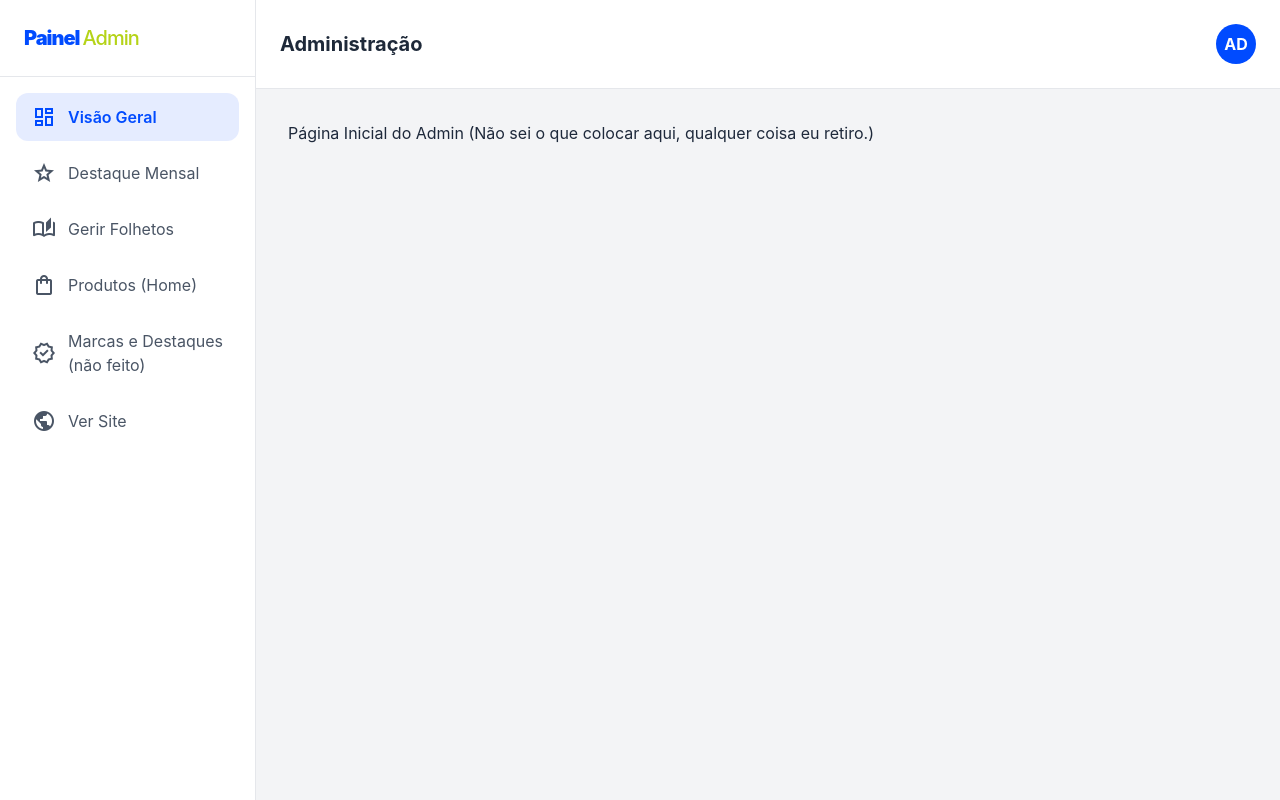
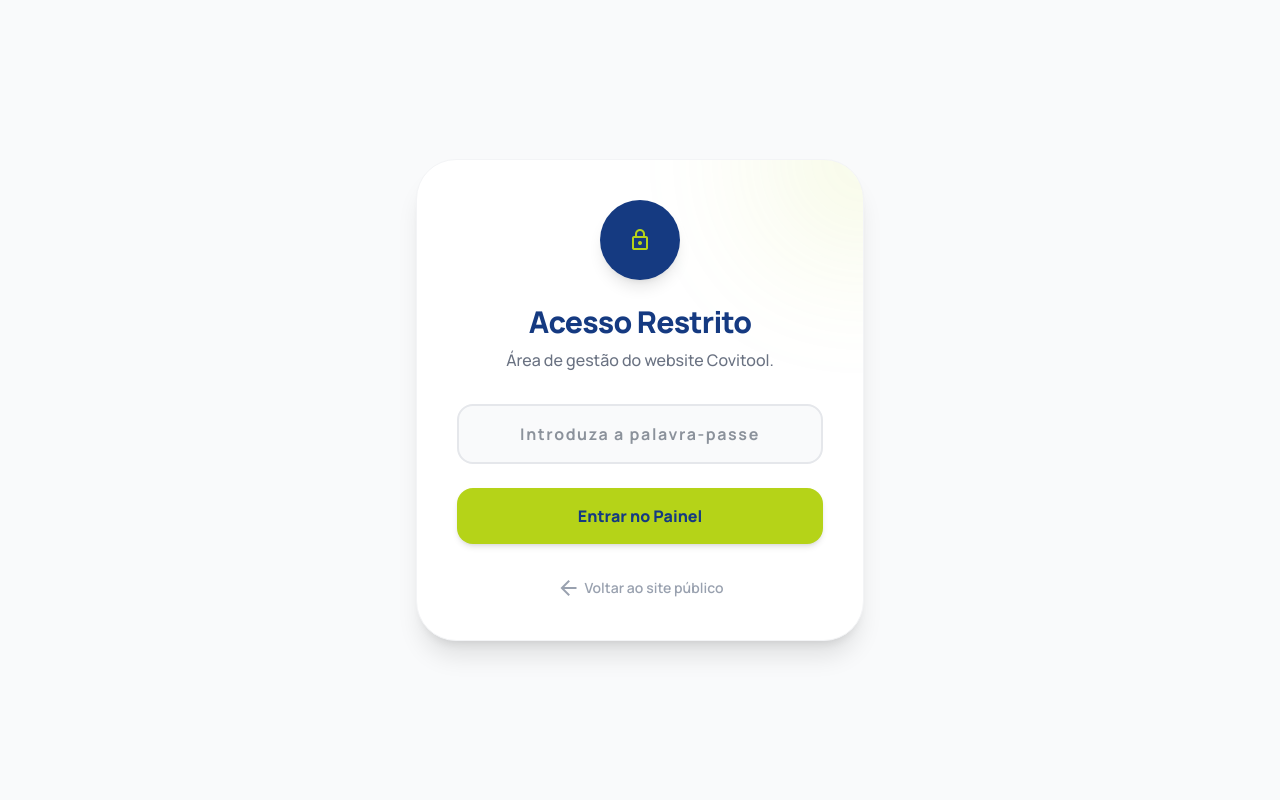
Before and after one commit to layoutdev-pt/Covitool, a React (Vite) app: page /admin in a window 1280 px wide. Built offline with nearby package versions, Linux system fonts and the light colour scheme.

Commit message:
Adicionado senha dashboard, removido admin do header e adicionado botao no hero

```diff
--- a/src/components/AdminLayout.tsx
+++ b/src/components/AdminLayout.tsx
@@ -1,40 +1,111 @@
-import React from 'react';
+import React, { useState, useEffect } from 'react';
 import { Link, useLocation, Outlet } from 'react-router-dom';
 
 const AdminLayout: React.FC = () => {
   const location = useLocation();
 
-    const menuItems = [
+  // Estados para gerir a autenticação
+  const [isAuthenticated, setIsAuthenticated] = useState(false);
+  const [password, setPassword] = useState('');
+  const [error, setError] = useState(false);
+
+  // Verifica se já existe uma sessão ativa ao carregar a página
+  useEffect(() => {
+    const auth = sessionStorage.getItem('admin_auth');
+    if (auth === 'true') setIsAuthenticated(true);
+  }, []);
+
+  const handleLogin = (e: React.FormEvent) => {
+    e.preventDefault();
+    // AQUI DEFINES A TUA SENHA (neste caso, covi2026)
+    if (password === 'covi2026') {
+      sessionStorage.setItem('admin_auth', 'true');
+      setIsAuthenticated(true);
+      setError(false);
+    } else {
+      setError(true);
+      setPassword('');
+    }
+  };
+
+  const handleLogout = () => {
+    sessionStorage.removeItem('admin_auth');
+    setIsAuthenticated(false);
+  };
+
+  const menuItems = [
     { path: '/admin', icon: 'dashboard', label: 'Visão Geral' },
     { path: '/admin/destaque-home', icon: 'star', label: 'Destaque Mensal' },
+    { path: '/admin/produtos', icon: 'shopping_bag', label: 'Produtos (Home)' },
     { path: '/admin/folhetos', icon: 'auto_stories', label: 'Gerir Folhetos' },
-    { path: '/admin/produtos', icon: 'shopping_bag', label: 'Produtos (Home)' },
-    { path: '/admin/marcas', icon: 'verified', label: 'Marcas e Destaques (não feito)' },
     { path: '/', icon: 'public', label: 'Ver Site' },
   ];
 
+  // ECRÃ DE BLOQUEIO (Se não estiver autenticado)
+  if (!isAuthenticated) {
+    return (
+      <div className="min-h-screen bg-gray-50 flex items-center justify-center p-4">
+        <div className="bg-white p-10 rounded-[40px] shadow-xl border border-gray-100 w-full max-w-md text-center relative overflow-hidden">
+          {/* Efeito visual no fundo */}
+          <div className="absolute top-0 right-0 w-40 h-40 bg-[#B5D318] rounded-full blur-[80px] opacity-20 -translate-y-1/2 translate-x-1/2"></div>
+
+          <div className="w-20 h-20 bg-[#153A81] rounded-full flex items-center justify-center mx-auto mb-6 relative z-10 shadow-lg">
+            <span className="material-symbols-outlined text-[#B5D318] text-4xl">lock</span>
+          </div>
+          <h2 className="text-3xl font-black text-[#153A81] mb-2 relative z-10 tracking-tight">Acesso Restrito</h2>
+          <p className="text-gray-500 mb-8 font-medium relative z-10">Área de gestão do website Covitool.</p>
+
+          <form onSubmit={handleLogin} className="flex flex-col gap-4 relative z-10">
+            <input
+              type="password"
+              value={password}
+              onChange={(e) => setPassword(e.target.value)}
+              placeholder="Introduza a palavra-passe"
+              className={`p-4 border-2 rounded-2xl outline-none transition-all text-center tracking-widest font-bold ${
+                error ? 'border-red-400 focus:border-red-500 bg-red-50' : 'border-gray-200 focus:border-[#B5D318] bg-gray-50'
+              }`}
+            />
+            {error && <p className="text-red-500 text-sm font-semibold">Palavra-passe incorreta.</p>}
+
+            <button type="submit" className="w-full bg-[#B5D318] hover:bg-[#a1bc12] text-[#153A81] font-black py-4 rounded-2xl transition-all shadow-md hover:-translate-y-1 mt-2">
+              Entrar no Painel
+            </button>
+            <Link to="/" className="text-gray-400 hover:text-[#153A81] text-sm mt-4 transition-colors font-semibold flex items-center justify-center gap-1">
+              <span className="material-symbols-outlined text-sm">arrow_back</span>
+              Voltar ao site público
+            </Link>
+          </form>
+        </div>
+      </div>
+    );
+  }
+
+  // ECRÃ DA DASHBOARD (Se a senha estiver correta)
   return (
-    <div className="flex h-screen bg-gray-100 font-sans">
+    <div className="flex h-screen bg-gray-50 font-sans overflow-hidden">
 
       {/* Sidebar Lateral */}
-      <aside className="w-64 bg-white border-r border-gray-200 flex flex-col">
-        <div className="p-6 border-b border-gray-200">
-          <h1 className="text-xl font-black text-[#004BFF] tracking-tighter">
-            Painel <span className="text-[#B5D318] font-medium">Admin</span>
+      <aside className="w-64 bg-white border-r border-gray-200 flex flex-col shadow-sm z-20">
+        <div className="p-6 border-b border-gray-100 flex items-center gap-3">
+          <div className="w-8 h-8 bg-[#153A81] rounded-lg flex items-center justify-center">
+            <span className="material-symbols-outlined text-[#B5D318] text-lg">settings</span>
+          </div>
+          <h1 className="text-xl font-black text-[#153A81] tracking-tighter">
+            Admin <span className="text-[#B5D318]">Panel</span>
           </h1>
         </div>
 
-        <nav className="flex-1 p-4 flex flex-col gap-2">
+        <nav className="flex-1 p-4 flex flex-col gap-2 overflow-y-auto">
           {menuItems.map((item) => {
             const isActive = location.pathname === item.path;
             return (
               <Link
                 key={item.path}
                 to={item.path}
-                className={`flex items-center gap-3 px-4 py-3 rounded-xl transition-colors ${
+                className={`flex items-center gap-3 px-4 py-3 rounded-xl transition-colors font-semibold ${
                   isActive
-                    ? 'bg-[#004BFF]/10 text-[#004BFF] font-semibold'
-                    : 'text-gray-600 hover:bg-gray-50 hover:text-[#004BFF]'
+                    ? 'bg-[#153A81] text-white shadow-md'
+                    : 'text-gray-500 hover:bg-gray-100 hover:text-[#153A81]'
                 }`}
               >
                 <span className="material-symbols-outlined">{item.icon}</span>
@@ -43,21 +114,32 @@ const AdminLayout: React.FC = () => {
             );
           })}
         </nav>
+
+        {/* Botão de Terminar Sessão no rodapé da Sidebar */}
+        <div className="p-4 border-t border-gray-100">
+          <button
+            onClick={handleLogout}
+            className="flex items-center gap-3 px-4 py-3 rounded-xl transition-colors font-semibold text-red-500 hover:bg-red-50 w-full"
+          >
+            <span className="material-symbols-outlined">logout</span>
+            Terminar Sessão
+          </button>
+        </div>
       </aside>
 
       {/* Área de Conteúdo Principal */}
-      <main className="flex-1 overflow-y-auto">
-        <header className="bg-white border-b border-gray-200 p-6 flex justify-between items-center sticky top-0 z-10">
-          <h2 className="text-xl font-bold text-gray-800">Administração</h2>
-          <div className="flex items-center gap-2">
-            <div className="w-10 h-10 bg-[#004BFF] text-white rounded-full flex items-center justify-center font-bold">
+      <main className="flex-1 overflow-y-auto bg-gray-50 relative">
+        <header className="bg-white/80 backdrop-blur-md border-b border-gray-200 p-6 flex justify-between items-center sticky top-0 z-10">
+          <h2 className="text-xl font-bold text-[#153A81]">Gestão de Conteúdo</h2>
+          <div className="flex items-center gap-3">
+            <span className="text-sm font-semibold text-gray-500">Modo Administrador</span>
+            <div className="w-10 h-10 bg-[#B5D318] text-[#153A81] rounded-full flex items-center justify-center font-black shadow-sm">
               AD
             </div>
           </div>
         </header>
 
-        <div className="p-8">
-          {/* O `<Outlet />` é onde as páginas específicas (como o formulário de folhetos) vão ser injetadas */}
+        <div className="p-8 max-w-6xl mx-auto pb-24">
           <Outlet />
         </div>
       </main>
--- a/src/components/Header.tsx
+++ b/src/components/Header.tsx
@@ -17,10 +17,8 @@ const Header: React.FC = () => {
   const getLinkClasses = (path: string) => {
     const isActive = location.pathname === path;
     return isActive
-      // Verde Lima para a página ativa
       ? "text-[#153A81] border-b-[3px] border-[#B5D318] pb-1 text-sm font-black tracking-tight"
-      // Hover fica Verde Lima
-      : "text-gray-600 hover:text-[#B5D318] transition-colors text-sm font-bold tracking-tight";
+      : "text-[#153A81] hover:text-[#B5D318] transition-colors text-sm font-bold tracking-tight";
   };
 
   return (
@@ -29,20 +27,21 @@ const Header: React.FC = () => {
         isScrolled ? 'top-2 w-full max-w-full px-4' : 'top-6'
       }`}
     >
+      {/* w-full adicionado aqui para garantir que ocupa todo o espaço do container */}
       <div
-        className={`bg-white/90 backdrop-blur-md border border-gray-100 transition-all duration-500 ${
+        className={`bg-white/90 backdrop-blur-md border border-gray-100 transition-all duration-500 w-full ${
           isScrolled
             ? 'rounded-xl px-6 py-2 shadow-lg'
-            : 'rounded-full px-8 py-4 shadow-sm'
+            : 'rounded-full px-8 py-3 shadow-sm'
         } flex justify-between items-center`}
       >
 
-        {/* Logo em Imagem com redimensionamento suave no scroll */}
-        <Link to="/" className="flex items-center transition-all duration-500">
+        {/* Logo - shrink-0 impede que a imagem seja esmagada pelos outros elementos */}
+        <Link to="/" className="flex items-center shrink-0 transition-all duration-500">
           <img
-            src="/logo.png" /* Coloca o teu ficheiro logo.png dentro da pasta 'public' */
+            src="/logo.png"
             alt="Covitool Logo"
-            className={`transition-all duration-500 object-contain ${
+            className={`transition-all duration-500 object-contain object-left ${
               isScrolled ? 'h-8' : 'h-10 md:h-12'
             }`}
           />
@@ -56,12 +55,8 @@ const Header: React.FC = () => {
           <Link className={getLinkClasses("/folhetos")} to="/folhetos">Folhetos</Link>
         </nav>
 
-        {/* Botão Admin destacado em Verde Lima */}
-        <div className="flex items-center gap-3">
-          <Link to="/admin" className="p-2.5 bg-[#B5D318] text-[#153A81] hover:bg-[#a0bb15] hover:shadow-md rounded-full transition-all flex items-center justify-center font-bold">
-            <span className="material-symbols-outlined text-[22px]">admin_panel_settings</span>
-          </Link>
-        </div>
+        {/* Div invisível apenas para equilibrar o flexbox no desktop e manter o logo à esquerda e menu ao centro/direita */}
+        <div className="hidden lg:block w-12 shrink-0"></div>
       </div>
     </header>
   );
--- a/src/components/sections/home/Hero.tsx
+++ b/src/components/sections/home/Hero.tsx
@@ -1,4 +1,5 @@
 import React from 'react';
+import { Link } from 'react-router-dom'; // Importação necessária para o redirecionamento
 
 const Hero: React.FC = () => {
   return (
@@ -29,6 +30,15 @@ const Hero: React.FC = () => {
             Especialistas em componentes premium para veículos que exigem o melhor em tecnologia, segurança e durabilidade.
           </p>
 
+          {/* BOTÃO ADICIONADO: Redireciona para o formulário de contacto */}
+          <Link
+            to="/sobre-nos#contacto"
+            className="inline-flex items-center gap-3 bg-[#B5D318] hover:bg-[#a1bc12] text-[#153A81] px-8 py-4 rounded-full font-bold text-lg transition-all shadow-xl hover:shadow-2xl hover:-translate-y-1"
+          >
+            <span className="material-symbols-outlined text-2xl">support_agent</span>
+            Fale com um Especialista
+          </Link>
+
         </div>
       </div>
     </section>
```
Also changed, not shown: src/components/sections/home/CustomerJourney.tsx (+89 -45 lines).
